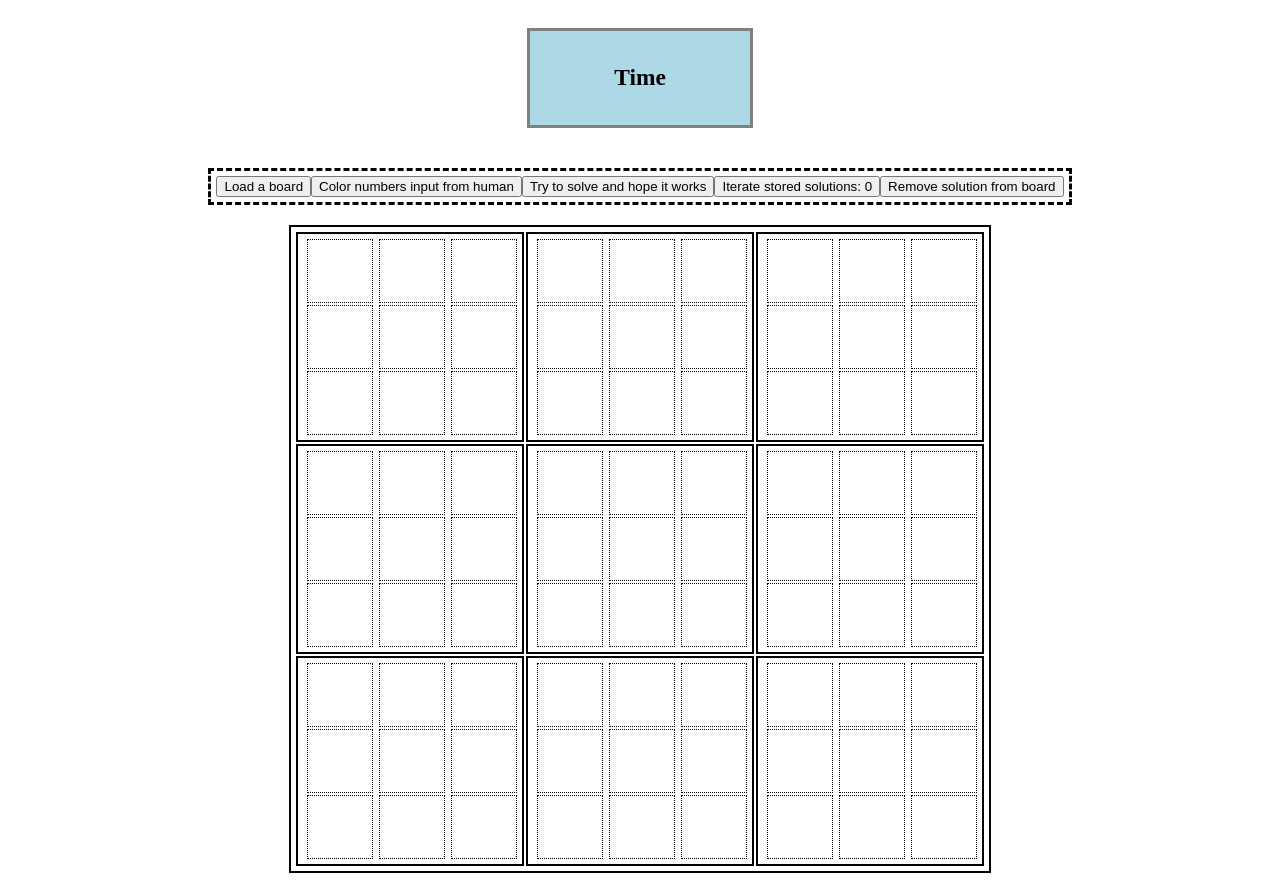
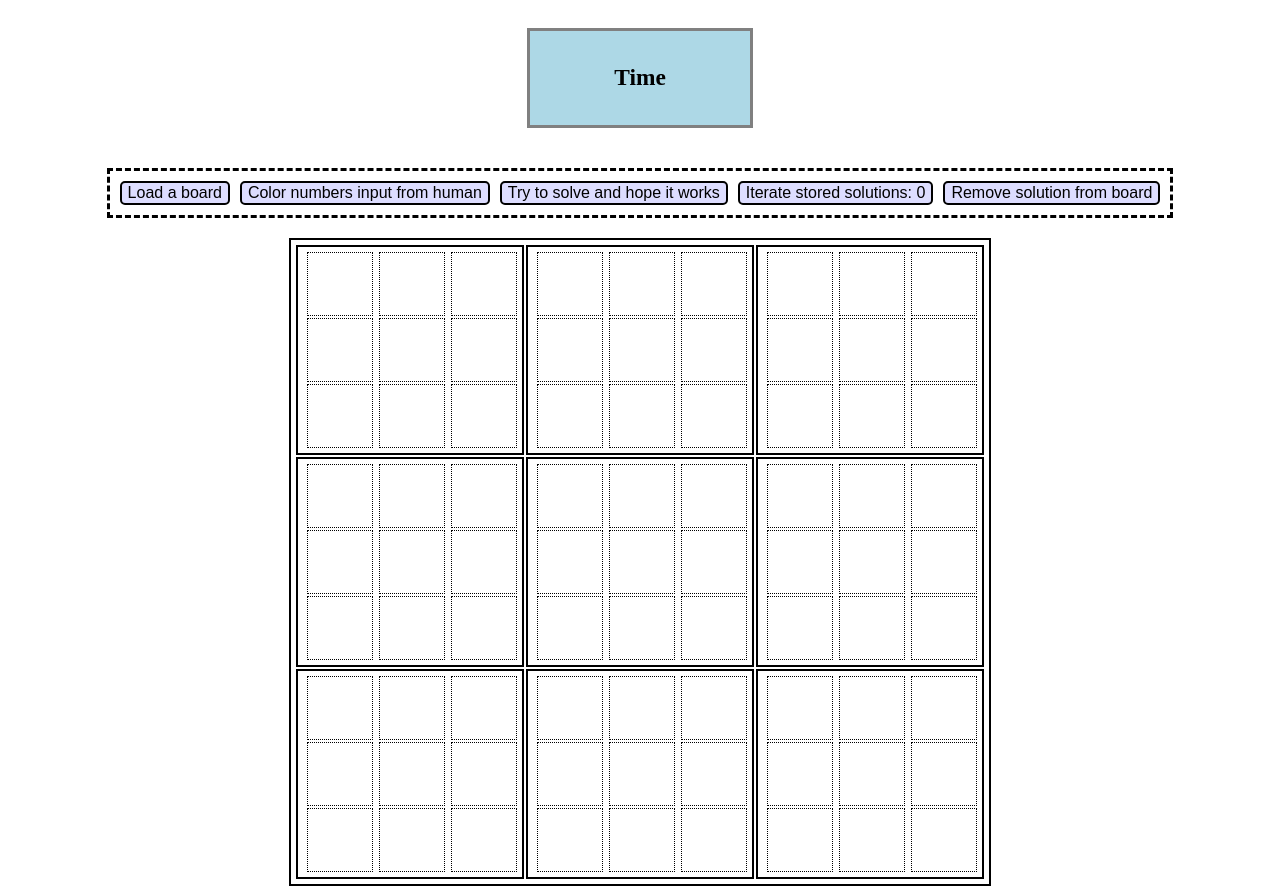
Before and after one commit to drewhsu86/sudoku-js, a plain HTML site: page index.html in a window 1280 px wide. Drawn offline with Linux system fonts and the light colour scheme.

Commit message:
a little css for buttons

```diff
--- a/main.js
+++ b/main.js
@@ -451,7 +451,7 @@ window.onload = () => {
 
   // function try to solve one square at a time
 
-  async function trySolve() {
+  function trySolve() {
 
     // console.log('--- try solve ---')
 
--- a/styles.css
+++ b/styles.css
@@ -3,6 +3,19 @@ body {
   flex-direction: column;
   justify-content: flex-start;
   align-items: center;
+}
+
+button {
+  font-size: 16px;
+  background-color: #ddddff;
+  border: 2px solid black;
+  border-radius: 5px;
+  margin: 5px;
+}
+
+button:hover {
+  background-color: #333377;
+  color: white;
 }
 
 .timerPanel {
```
